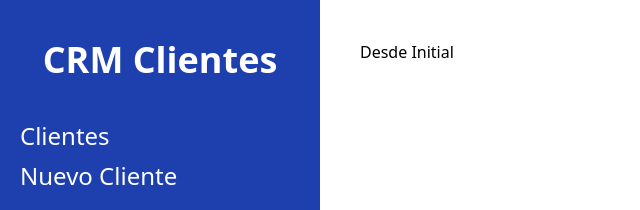
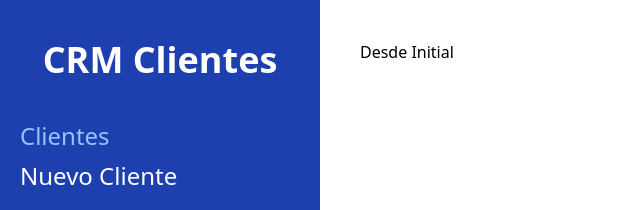
Before and after one commit to JordiTrassi/CRM-Vite, a React (Vite) app: page / in a window 1280 px wide. Shown: the top 210 px of the page, without its empty margins (0-640 px from the left). Built offline with nearby package versions, Linux system fonts and the light colour scheme.

Commit message:
Added useLocation hook and dynamic styles in Layout component

```diff
--- a/src/components/Layout.jsx
+++ b/src/components/Layout.jsx
@@ -1,14 +1,23 @@
-import { Outlet, Link } from 'react-router-dom'
+import { Outlet, Link, useLocation } from 'react-router-dom'
 
 export const Layout = () => {
+
+    const location = useLocation();
+
     return (
         <div className='md:flex md:min-h-screen'>
             <aside className='md:w-1/4 bg-blue-800 px-5 py-10'>
                 <h2 className='text-4xl font-black text-center text-white'>CRM Clientes</h2>
 
                 <nav className='mt-10'>
-                  <Link className='text-2xl block mt-2 hover:text-blue-300 text-white' to="/">Clientes</Link>
-                  <Link className='text-2xl block mt-2 hover:text-blue-300 text-white' to="/clientes/nuevo">Nuevo Cliente</Link>
+                    <Link
+                        className={`${location.pathname === '/' ? 'text-blue-300' : 'text-white'} text-2xl block mt-2 hover:text-blue-300`}
+                        to="/"
+                    >Clientes</Link>
+                    <Link
+                        className={`${location.pathname === '/clientes/nuevo' ? 'text-blue-300' : 'text-white'} text-2xl block mt-2 hover:text-blue-300`}
+                        to="/clientes/nuevo"
+                    >Nuevo Cliente</Link>
                 </nav>
             </aside>
 
```
Lines whose indentation alone changed are shown as unchanged.
